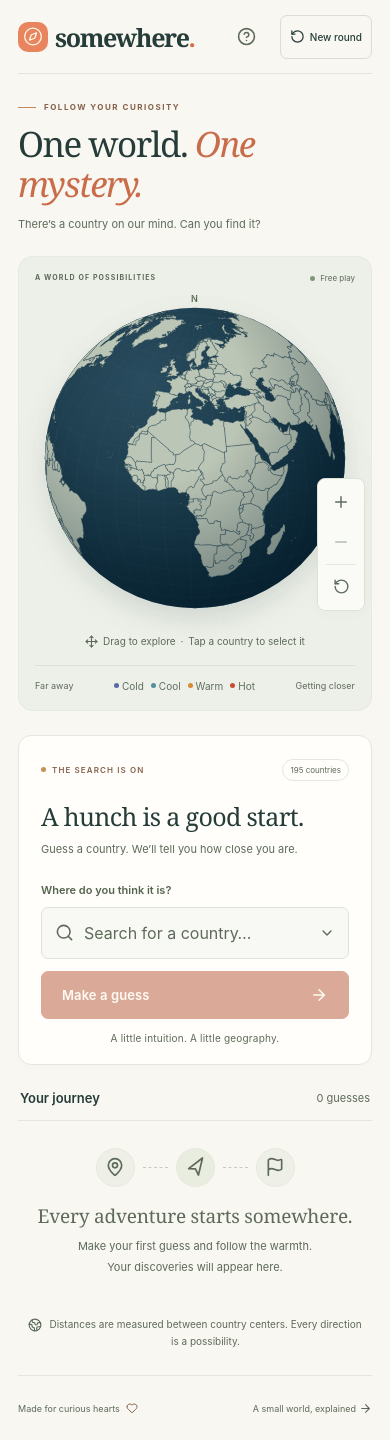
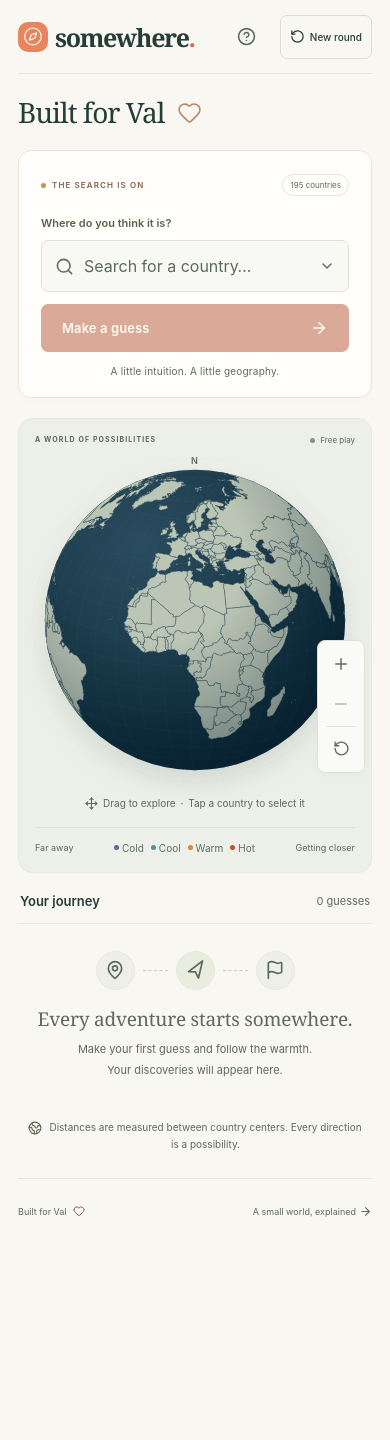
Before and after one commit to dlc-diego/somewhere, a React (Vite) app: page / in a window 390 px wide. After the commit the page ends 1243 px from the top, so only its background shows below. Built offline with nearby package versions, Linux system fonts and the light colour scheme.

Commit message:
Personalize game for Val and improve mobile guess navigation

```diff
--- a/src/App.tsx
+++ b/src/App.tsx
@@ -1,4 +1,4 @@
-import { lazy, Suspense, useCallback, useEffect, useState } from 'react'
+import { lazy, Suspense, useCallback, useEffect, useRef, useState } from 'react'
 import {
   ArrowRight,
   Check,
@@ -8,7 +8,6 @@ import {
   Heart,
   MapPin,
   RotateCcw,
-  Sparkles,
   Trophy,
 } from 'lucide-react'
 import CountrySearch from './components/CountrySearch'
@@ -17,6 +16,7 @@ import Dialog from './components/Dialog'
 import { addGuess, guessDetails, hasWon, loadRound, newRound, STORAGE_KEY } from './lib/game'
 import { countryById, type Country } from './lib/countries'
 import { formatDistance, temperatures, type Temperature } from './lib/geo'
+import { GLOBE_FOCUS_DELAY_MS, GLOBE_FOCUS_DURATION_MS, prefersReducedMotion } from './lib/motion'
 
 const Globe = lazy(() => import('./components/Globe'))
 type DialogType = 'help' | 'restart' | 'win' | null
@@ -30,6 +30,8 @@ export default function App() {
   const [focus, setFocus] = useState<{ country: Country; sequence: number } | null>(null)
   const [announcement, setAnnouncement] = useState('')
   const [copied, setCopied] = useState(false)
+  const [victoryPending, setVictoryPending] = useState(false)
+  const globePanel = useRef<HTMLElement>(null)
   const guesses = guessDetails(round)
   const won = hasWon(round)
   const closest = guesses.length ? Math.min(...guesses.map((g) => g.distance)) : null
@@ -41,6 +43,32 @@ export default function App() {
       setWarning('Browser storage is unavailable. This round may not survive a refresh.')
     }
   }, [round])
+
+  useEffect(() => {
+    if (!focus || !window.matchMedia('(max-width: 820px)').matches) return
+    // Let the mobile keyboard close before centering the globe in the viewport.
+    if (document.activeElement instanceof HTMLInputElement) document.activeElement.blur()
+    const timer = window.setTimeout(() => {
+      globePanel.current?.querySelector('.globe-viewport')?.scrollIntoView({
+        block: 'center',
+        behavior: prefersReducedMotion() ? 'instant' : 'smooth',
+      })
+    }, 120)
+    return () => window.clearTimeout(timer)
+  }, [focus])
+
+  useEffect(() => {
+    if (!victoryPending) return
+    // Let the final guess arrive on the globe before showing the celebration.
+    const timer = window.setTimeout(
+      () => {
+        setDialog('win')
+        setVictoryPending(false)
+      },
+      prefersReducedMotion() ? 0 : GLOBE_FOCUS_DELAY_MS + GLOBE_FOCUS_DURATION_MS + 100,
+    )
+    return () => window.clearTimeout(timer)
+  }, [victoryPending])
 
   const selectOnGlobe = useCallback(
     (country: Country) => setSelection((s) => ({ country, sequence: (s?.sequence || 0) + 1 })),
@@ -59,7 +87,7 @@ export default function App() {
     setAnnouncement(
       `${country.name}: ${formatDistance(latest.distance)} kilometers. ${temperatures[latest.temperature].label}. ${result.round.guesses.length} guesses.`,
     )
-    if (hasWon(result.round)) setDialog('win')
+    if (hasWon(result.round)) setVictoryPending(true)
   }
   function restart() {
     setRound(newRound(round.answer))
@@ -67,6 +95,7 @@ export default function App() {
     setFocus(null)
     setDialog(null)
     setCopied(false)
+    setVictoryPending(false)
     setAnnouncement('A fresh mystery country is ready. Good luck!')
   }
   function requestRestart() {
@@ -114,23 +143,9 @@ export default function App() {
 
       <main>
         <section className="intro" aria-labelledby="page-title">
-          <div>
-            <p className="eyebrow">
-              <span className="tiny-line" /> Follow your curiosity
-            </p>
-            <h1 id="page-title">
-              One world. <em>One mystery.</em>
-            </h1>
-            <p className="intro-copy">There’s a country on our mind. Can you find it?</p>
-          </div>
-          <div className="intro-note">
-            <Sparkles size={17} />
-            <span>
-              No timer. No pressure.
-              <br />
-              Just a little exploration.
-            </span>
-          </div>
+          <h1 id="page-title">
+            Built for Val <Heart className="title-heart" aria-hidden="true" strokeWidth={1.5} />
+          </h1>
         </section>
         {warning && (
           <div className="storage-warning" role="status">
@@ -138,7 +153,42 @@ export default function App() {
           </div>
         )}
         <div className="game-layout">
-          <section className="globe-panel" aria-label="Explore the world">
+          <section className="search-card" id="country-search" aria-label="Country search">
+            <div className="search-card-top">
+              <span className={`round-status ${won ? 'is-won' : ''}`}>
+                <span /> {won ? 'Mystery solved' : 'The search is on'}
+              </span>
+              <span className="round-label">195 countries</span>
+            </div>
+            {won && (
+              <>
+                <h2>You found your somewhere.</h2>
+                <p className="card-description">
+                  {countryById.get(round.answer)!.name} was the mystery country. Beautifully
+                  explored.
+                </p>
+              </>
+            )}
+            {won ? (
+              <div className="completed-actions">
+                <button className="primary" onClick={restart}>
+                  Explore another round <ArrowRight size={18} />
+                </button>
+                <button className="text-button" onClick={() => setDialog('win')}>
+                  <Trophy size={15} /> See your discovery
+                </button>
+              </div>
+            ) : (
+              <CountrySearch
+                key={round.answer}
+                onGuess={submit}
+                guessed={round.guesses}
+                disabled={won}
+                selection={selection}
+              />
+            )}
+          </section>
+          <section ref={globePanel} className="globe-panel" aria-label="Explore the world">
             <Suspense
               fallback={
                 <div className="globe-loading" role="status">
@@ -163,41 +213,7 @@ export default function App() {
             </div>
           </section>
 
-          <div className="play-column">
-            <section className="search-card" id="country-search" aria-labelledby="search-title">
-              <div className="search-card-top">
-                <span className={`round-status ${won ? 'is-won' : ''}`}>
-                  <span /> {won ? 'Mystery solved' : 'The search is on'}
-                </span>
-                <span className="round-label">195 countries</span>
-              </div>
-              <h2 id="search-title">
-                {won ? 'You found your somewhere.' : 'A hunch is a good start.'}
-              </h2>
-              <p className="card-description">
-                {won
-                  ? `${countryById.get(round.answer)!.name} was the mystery country. Beautifully explored.`
-                  : 'Guess a country. We’ll tell you how close you are.'}
-              </p>
-              {won ? (
-                <div className="completed-actions">
-                  <button className="primary" onClick={restart}>
-                    Explore another round <ArrowRight size={18} />
-                  </button>
-                  <button className="text-button" onClick={() => setDialog('win')}>
-                    <Trophy size={15} /> See your discovery
-                  </button>
-                </div>
-              ) : (
-                <CountrySearch
-                  key={round.answer}
-                  onGuess={submit}
-                  guessed={round.guesses}
-                  disabled={won}
-                  selection={selection}
-                />
-              )}
-            </section>
+          <div className="history-column">
             <GuessHistory guesses={guesses} onFocus={focusCountry} />
             {closest !== null && !won && (
               <div className="closest-note">
@@ -216,7 +232,7 @@ export default function App() {
       </main>
       <footer className="site-footer">
         <span>
-          Made for curious hearts <Heart size={12} />
+          Built for Val <Heart size={12} />
         </span>
         <button className="text-button" onClick={() => setDialog('help')}>
           A small world, explained <ArrowRight size={13} />
--- a/src/components/Globe.tsx
+++ b/src/components/Globe.tsx
@@ -1,5 +1,5 @@
-import { memo, useEffect, useMemo, useRef, useState } from 'react'
-import { geoDistance, geoGraticule10, geoOrthographic, geoPath } from 'd3-geo'
+import { memo, useCallback, useEffect, useMemo, useRef, useState } from 'react'
+import { geoDistance, geoGraticule10, geoInterpolate, geoOrthographic, geoPath } from 'd3-geo'
 import { feature } from 'topojson-client'
 import type { FeatureCollection, Geometry } from 'geojson'
 import type { GeometryCollection, Topology } from 'topojson-specification'
@@ -7,6 +7,7 @@ import { LocateFixed, Minus, Plus, RotateCcw, Move, RefreshCw } from 'lucide-rea
 import { countryByNumeric, type Country } from '../lib/countries'
 import { temperatures } from '../lib/geo'
 import type { Guess } from '../lib/game'
+import { GLOBE_FOCUS_DELAY_MS, GLOBE_FOCUS_DURATION_MS, prefersReducedMotion } from '../lib/motion'
 
 const graticule = geoGraticule10()
 const initialRotation: [number, number, number] = [-12, -18, 0]
@@ -27,6 +28,16 @@ function Globe({
   const [attempt, setAttempt] = useState(0)
   const [rotation, setRotation] = useState(initialRotation)
   const [zoom, setZoom] = useState(1)
+  const rotationRef = useRef(rotation)
+  rotationRef.current = rotation
+  const flightFrame = useRef<number | null>(null)
+  const flightDelay = useRef<number | null>(null)
+  const cancelFlight = useCallback(() => {
+    if (flightFrame.current !== null) cancelAnimationFrame(flightFrame.current)
+    if (flightDelay.current !== null) window.clearTimeout(flightDelay.current)
+    flightFrame.current = null
+    flightDelay.current = null
+  }, [])
   const pointers = useRef(new Map<number, { x: number; y: number }>())
   const gesture = useRef({ moved: false, multi: false, candidate: '', distance: 0, travel: 0 })
   const colors = useMemo(
@@ -55,12 +66,35 @@ function Globe({
   }, [attempt])
 
   useEffect(() => {
-    if (focus) setRotation([-focus.country.lng, -focus.country.lat, 0])
-    else {
+    cancelFlight()
+    if (!focus) {
       setRotation(initialRotation)
       setZoom(1)
+      return
     }
-  }, [focus])
+    const target: [number, number, number] = [-focus.country.lng, -focus.country.lat, 0]
+    if (prefersReducedMotion()) {
+      setRotation(target)
+      return
+    }
+    flightDelay.current = window.setTimeout(() => {
+      flightDelay.current = null
+      // Interpolate the viewing center over the shortest great-circle route,
+      // including when a guess crosses the date line.
+      const from = rotationRef.current
+      const route = geoInterpolate([-from[0], -from[1]], [focus.country.lng, focus.country.lat])
+      const started = performance.now()
+      const frame = (now: number) => {
+        const progress = Math.min(1, (now - started) / GLOBE_FOCUS_DURATION_MS)
+        const eased = progress < 0.5 ? 4 * progress ** 3 : 1 - (-2 * progress + 2) ** 3 / 2
+        const [lng, lat] = route(eased)
+        setRotation(progress === 1 ? target : [-lng, -lat, 0])
+        flightFrame.current = progress < 1 ? requestAnimationFrame(frame) : null
+      }
+      flightFrame.current = requestAnimationFrame(frame)
+    }, GLOBE_FOCUS_DELAY_MS)
+    return cancelFlight
+  }, [focus, cancelFlight])
 
   const projection = useMemo(
     () =>
@@ -85,10 +119,12 @@ function Globe({
   const center: [number, number] = [-rotation[0], -rotation[1]]
 
   function reset() {
+    cancelFlight()
     setRotation(initialRotation)
     setZoom(1)
   }
   function endPointer(id: number, select = true) {
+    if (!pointers.current.has(id)) return
     if (select && !gesture.current.moved && !gesture.current.multi) {
       const country = countryByNumeric.get(gesture.current.candidate)
       if (country) onSelect(country)
@@ -121,6 +157,8 @@ function Globe({
               )
             )
               e.preventDefault()
+            if (['ArrowLeft', 'ArrowRight', 'ArrowUp', 'ArrowDown', 'Home'].includes(e.key))
+              cancelFlight()
             if (e.key === 'ArrowLeft') setRotation((r) => [r[0] - 12, r[1], 0])
             if (e.key === 'ArrowRight') setRotation((r) => [r[0] + 12, r[1], 0])
             if (e.key === 'ArrowUp') setRotation((r) => [r[0], Math.min(85, r[1] + 12), 0])
@@ -137,6 +175,7 @@ function Globe({
             aria-label="World globe. Only guessed countries are colored."
             onPointerDown={(e) => {
               if (e.pointerType === 'mouse' && e.button !== 0) return
+              cancelFlight()
               e.currentTarget.setPointerCapture(e.pointerId)
               if (!pointers.current.size)
                 gesture.current = {
--- /dev/null
+++ b/src/lib/motion.ts
@@ -0,0 +1,6 @@
+export const GLOBE_FOCUS_DELAY_MS = 350
+export const GLOBE_FOCUS_DURATION_MS = 850
+
+export function prefersReducedMotion() {
+  return window.matchMedia('(prefers-reduced-motion: reduce)').matches
+}
--- a/src/styles.css
+++ b/src/styles.css
@@ -132,7 +132,7 @@ button:hover:not(:disabled) {
   display: flex;
   justify-content: space-between;
   align-items: center;
-  padding: 42px 0 34px;
+  padding: 26px 0;
 }
 .eyebrow {
   font-size: 10px;
@@ -143,17 +143,7 @@ button:hover:not(:disabled) {
   margin: 0;
   color: #5e6a59;
 }
-.intro .eyebrow {
-  display: flex;
-  gap: 8px;
-  align-items: center;
-  color: #85624b;
-}
-.tiny-line {
-  width: 18px;
-  height: 1px;
-  background: #c78559;
-}
+
 h1 {
   font-family: var(--serif);
   font-size: clamp(35px, 4.2vw, 56px);
@@ -162,35 +152,17 @@ h1 {
   line-height: 1.15;
   margin: 12px 0;
 }
-h1 em {
-  color: #c96c49;
-  font-weight: 400;
-}
-.intro-copy {
-  font-size: 13px;
-  line-height: 1.7;
-  color: #5e6a59;
-  margin: 0;
-}
-.intro-note {
-  display: flex;
-  gap: 12px;
-  align-items: center;
-  font-size: 11px;
-  line-height: 1.9;
-  color: #5e6a59;
-  margin-right: 9px;
-}
-.intro-note svg {
-  color: #85624b;
-}
+
 .game-layout {
   display: grid;
   grid-template-columns: minmax(0, 1.2fr) minmax(0, 1fr);
-  gap: 30px;
+  grid-template-areas: 'globe search' 'globe history';
+  grid-template-rows: auto 1fr;
+  gap: 26px 30px;
   align-items: start;
 }
 .globe-panel {
+  grid-area: globe;
   min-width: 0;
   background: #edf0e9;
   border-radius: 18px;
@@ -354,10 +326,15 @@ h1 em {
   border-radius: 50%;
   display: inline-block;
 }
-.play-column {
+.history-column {
+  grid-area: history;
   min-width: 0;
 }
+.history-column .history {
+  margin-top: 0;
+}
 .search-card {
+  grid-area: search;
   background: #fffefa;
   border: 1px solid #e5e6dc;
   border-radius: 15px;
@@ -1017,8 +994,8 @@ h1 em {
     padding: 0 35px;
   }
   .intro {
-    padding-top: 48px;
-    padding-bottom: 38px;
+    padding-top: 30px;
+    padding-bottom: 30px;
   }
   .game-layout {
     gap: 34px;
@@ -1078,9 +1055,7 @@ h1 em {
   .globe-heading .eyebrow {
     font-size: 8px;
   }
-  .intro-note {
-    font-size: 10px;
-  }
+
   .globe-loading {
     min-height: 450px;
   }
@@ -1109,24 +1084,22 @@ h1 em {
     padding: 9px 11px;
   }
   .intro {
-    padding: 31px 0 27px;
+    padding: 23px 0;
   }
-  .intro-note {
-    display: none;
-  }
+
   h1 {
     font-size: 42px;
   }
-  .intro-copy {
-    font-size: 12px;
-  }
+
   .game-layout {
-    display: flex;
-    flex-direction: column;
-    gap: 24px;
+    display: grid;
+    grid-template-columns: minmax(0, 1fr);
+    grid-template-areas: 'search' 'globe' 'history';
+    grid-template-rows: auto;
+    gap: 20px;
   }
   .globe-panel,
-  .play-column {
+  .history-column {
     width: 100%;
   }
   .globe-panel {
@@ -1285,20 +1258,15 @@ h1 em {
     gap: 5px;
   }
   .intro {
-    padding: 27px 0 23px;
+    padding: 22px 0;
   }
-  .intro .eyebrow {
-    font-size: 8px;
-    letter-spacing: 1.5px;
-  }
+
   h1 {
     font-size: 35px;
     letter-spacing: -1.5px;
     margin: 11px 0 10px;
   }
-  .intro-copy {
-    font-size: 11px;
-  }
+
   .globe-panel {
     padding: 16px 16px 18px;
     border-radius: 14px;
@@ -1462,3 +1430,17 @@ h1 em {
     font-size: 10px;
   }
 }
+
+.intro h1 {
+  display: flex;
+  align-items: center;
+  gap: 12px;
+  font-size: clamp(28px, 3vw, 38px);
+  letter-spacing: -1px;
+  margin: 0;
+}
+.title-heart {
+  color: #b8886b;
+  width: 25px;
+  height: 25px;
+}
```
Also changed, not shown: 3 other files (tests, documents, lock files or other folders).
